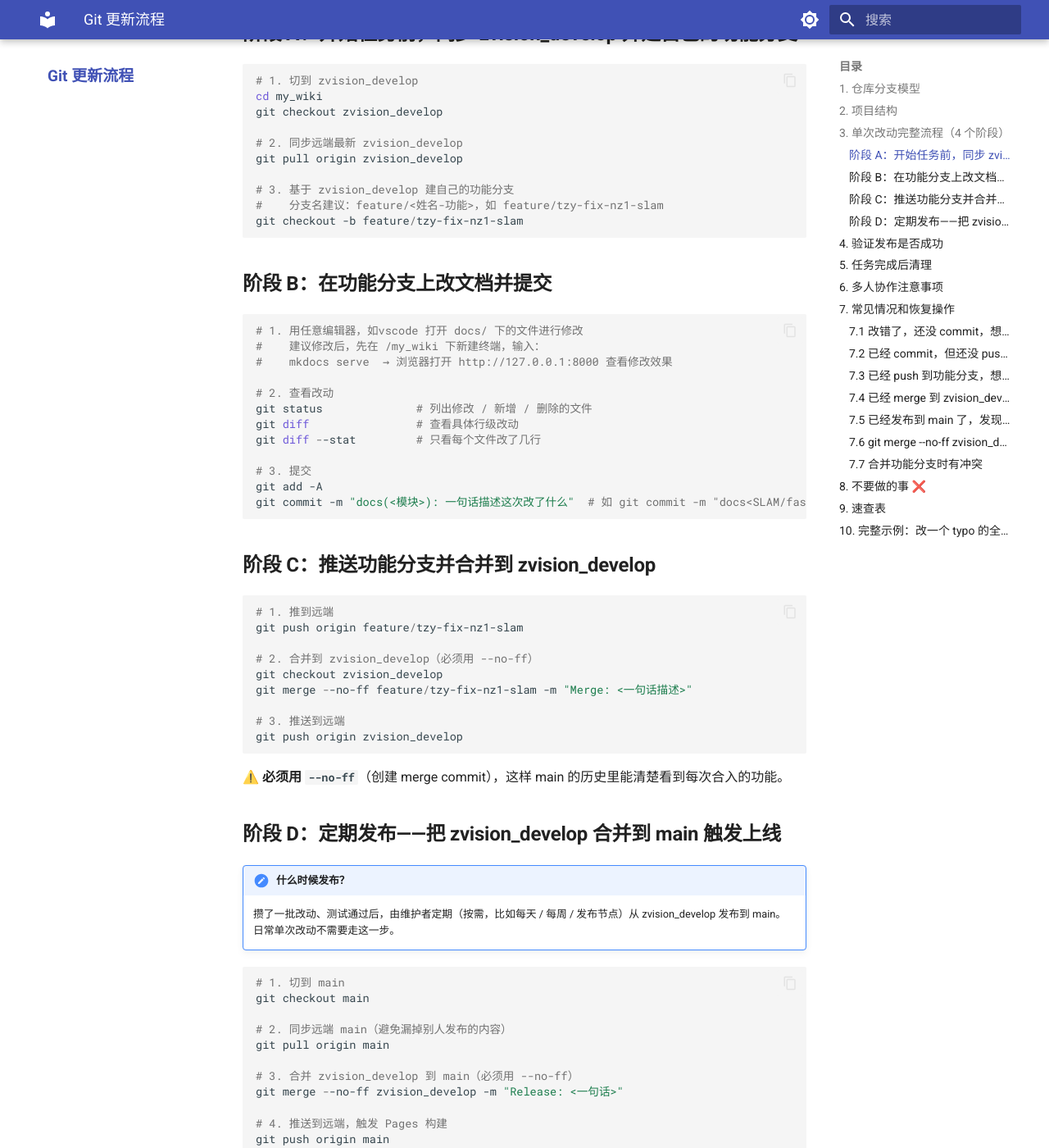
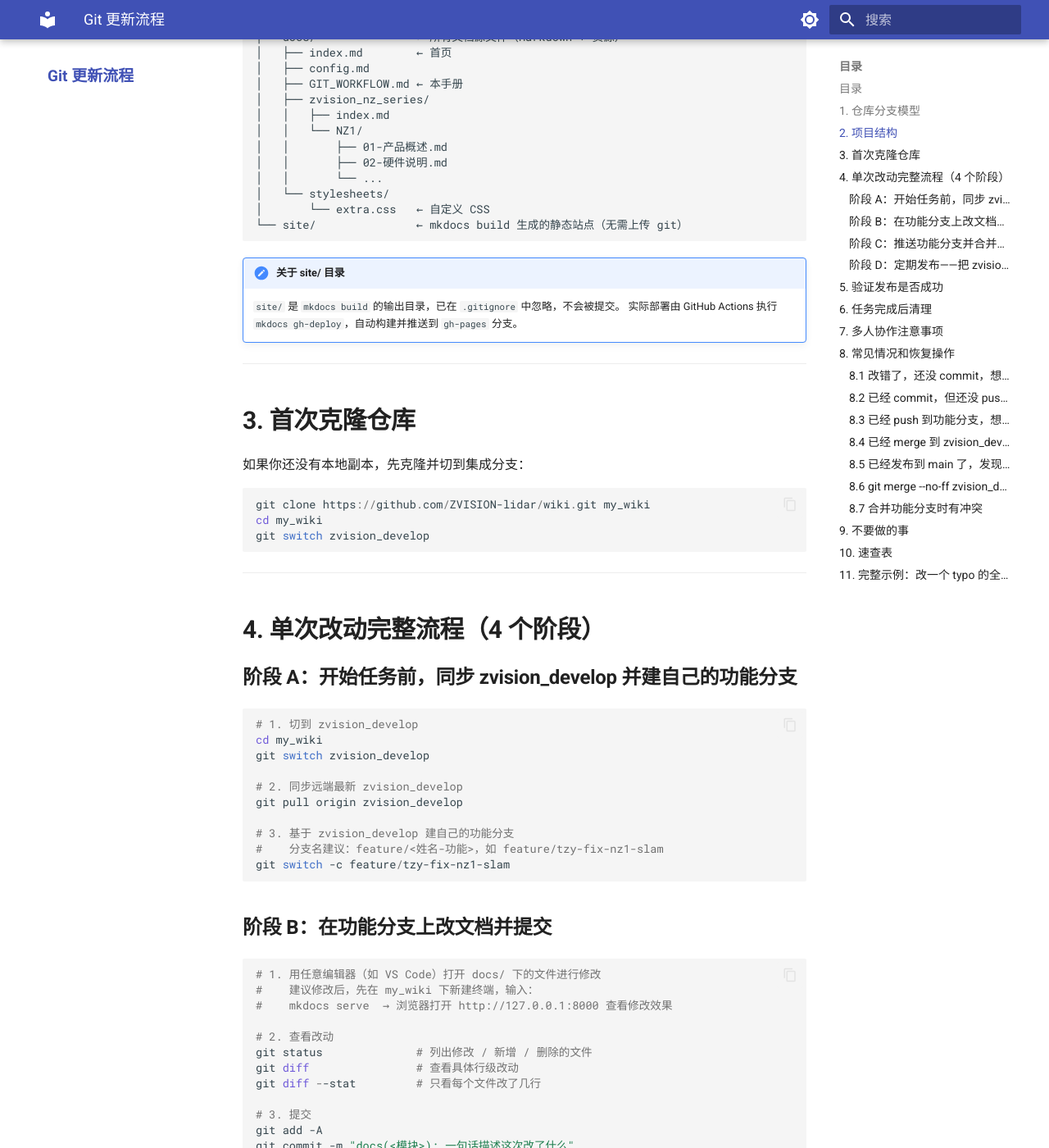
Before and after one commit to ZVISION-lidar/wiki, an MkDocs documentation site: the page built from docs/GIT_WORKFLOW.md, in a window 1280 px wide and 1400 px high, scrolled down 1453 px. Shown: the whole window at 82% size. Built offline with MkDocs 1.6.1 and Material for MkDocs 9.7.7, drawn with Linux system fonts in a browser that asks for light colours; some of the changed text lies outside the part shown.

Commit message:
update doc

````diff
--- a/docs/GIT_WORKFLOW.md
+++ b/docs/GIT_WORKFLOW.md
@@ -1,7 +1,23 @@
 # ZVISION Wiki Git 操作手册
 
-> 适用仓库：`https://github.com/ZVISION-lidar/wiki.git`（公开仓库）
-> GitHub Pages 部署：push main → GitHub Actions 自动构建 → `mkdocs gh-deploy` 推送 `gh-pages` 分支上线
+> **适用仓库**：<https://github.com/ZVISION-lidar/wiki.git>（公开仓库）
+> **部署方式**：push `main` → GitHub Actions 自动构建 → `mkdocs gh-deploy` 推送 `gh-pages` 分支上线
+
+---
+
+## 目录
+
+- [1. 仓库分支模型](#1-仓库分支模型)
+- [2. 项目结构](#2-项目结构)
+- [3. 首次克隆仓库](#3-首次克隆仓库)
+- [4. 单次改动完整流程（4 个阶段）](#4-单次改动完整流程4-个阶段)
+- [5. 验证发布是否成功](#5-验证发布是否成功)
+- [6. 任务完成后清理](#6-任务完成后清理)
+- [7. 多人协作注意事项](#7-多人协作注意事项)
+- [8. 常见情况和恢复操作](#8-常见情况和恢复操作)
+- [9. 不要做的事](#9-不要做的事)
+- [10. 速查表](#10-速查表)
+- [11. 完整示例：改一个 typo 的全过程](#11-完整示例改一个-typo-的全过程)
 
 ---
 
@@ -11,11 +27,12 @@
 |---|---|---|
 | `main` | 线上发布分支 | ✅ 触发，push 后 1–3 分钟生效 |
 | `zvision_develop` | 集成分支，所有功能分支合并到这里 | ❌ 不触发 |
-| `feature/<名字>` | 你的个人功能分支，基于 zvision_develop 建 | ❌ 不触发 |
+| `feature/<名字>` | 个人功能分支，基于 `zvision_develop` 创建 | ❌ 不触发 |
 
 **核心规则：**
 
 - ❌ **永远不要直接在 `main` 上 commit**
+- ❌ **永远不要直接在 `zvision_develop` 上 commit**
 - ✅ 改动流程：从 `zvision_develop` 拉 `feature/<名字>` → 在 feature 上改 → push → 合并到 `zvision_develop` → 测试稳定后从 `zvision_develop` 发布到 `main`
 
 ---
@@ -46,28 +63,40 @@
 
 ---
 
-## 3. 单次改动完整流程（4 个阶段）
+## 3. 首次克隆仓库
+
+如果你还没有本地副本，先克隆并切到集成分支：
+
+```powershell
+git clone https://github.com/ZVISION-lidar/wiki.git my_wiki
+cd my_wiki
+git switch zvision_develop
+```
+
+---
+
+## 4. 单次改动完整流程（4 个阶段）
 
 ### 阶段 A：开始任务前，同步 zvision_develop 并建自己的功能分支
 
 ```powershell
 # 1. 切到 zvision_develop
 cd my_wiki
-git checkout zvision_develop
+git switch zvision_develop
 
 # 2. 同步远端最新 zvision_develop
 git pull origin zvision_develop
 
 # 3. 基于 zvision_develop 建自己的功能分支
 #    分支名建议：feature/<姓名-功能>，如 feature/tzy-fix-nz1-slam
-git checkout -b feature/tzy-fix-nz1-slam
+git switch -c feature/tzy-fix-nz1-slam
 ```
 
 ### 阶段 B：在功能分支上改文档并提交
 
 ```powershell
-# 1. 用任意编辑器，如vscode 打开 docs/ 下的文件进行修改
-#    建议修改后，先在 /my_wiki 下新建终端，输入：
+# 1. 用任意编辑器（如 VS Code）打开 docs/ 下的文件进行修改
+#    建议修改后，先在 my_wiki 下新建终端，输入：
 #    mkdocs serve  → 浏览器打开 http://127.0.0.1:8000 查看修改效果
 
 # 2. 查看改动
@@ -77,9 +106,9 @@
 
 # 3. 提交
 git add -A
-git commit -m "docs(<模块>): 一句话描述这次改了什么"  # 如 git commit -m "docs<SLAM/fastlio2>: 增加使用说明"
+git commit -m "docs(<模块>): 一句话描述这次改了什么"
+# 示例：git commit -m "docs(SLAM/fastlio2): 增加使用说明"
 ```
-
 
 ### 阶段 C：推送功能分支并合并到 zvision_develop
 
@@ -88,24 +117,25 @@
 git push origin feature/tzy-fix-nz1-slam
 
 # 2. 合并到 zvision_develop（必须用 --no-ff）
-git checkout zvision_develop
+git switch zvision_develop
 git merge --no-ff feature/tzy-fix-nz1-slam -m "Merge: <一句话描述>"
 
 # 3. 推送到远端
 git push origin zvision_develop
 ```
 
-⚠️ **必须用 `--no-ff`**（创建 merge commit），这样 main 的历史里能清楚看到每次合入的功能。
+!!! warning "必须用 --no-ff"
+    创建 merge commit，这样 `main` 的历史里能清楚看到每次合入的功能。
 
 ### 阶段 D：定期发布——把 zvision_develop 合并到 main 触发上线
 
 !!! note "什么时候发布？"
-    攒了一批改动、测试通过后，由维护者定期（按需，比如每天 / 每周 / 发布节点）从 zvision_develop 发布到 main。
+    攒了一批改动、测试通过后，由维护者定期（按需，比如每天 / 每周 / 发布节点）从 `zvision_develop` 发布到 `main`。
     日常单次改动不需要走这一步。
 
 ```powershell
 # 1. 切到 main
-git checkout main
+git switch main
 
 # 2. 同步远端 main（避免漏掉别人发布的内容）
 git pull origin main
@@ -117,28 +147,29 @@
 git push origin main
 
 # 5. 切回 zvision_develop 继续工作
-git checkout zvision_develop
+git switch zvision_develop
 ```
 
-⚠️ **必须用 `--no-ff`**（创建 merge commit），让 `main` 历史里能看到每次发布的合并节点，避免 fast-forward 失败。
+!!! warning "必须用 --no-ff"
+    创建 merge commit，让 `main` 历史里能看到每次发布的合并节点，避免 fast-forward 失败。
 
 ---
 
-## 4. 验证发布是否成功
+## 5. 验证发布是否成功
 
-push `main` 后 1–3 分钟，访问下面链接刷新（**Ctrl+F5 强刷新**避开浏览器缓存）：
+push `main` 后 1–3 分钟，访问下面链接并刷新（**Ctrl+F5 强刷新**避开浏览器缓存）：
 
-- 🔗 https://zvision-lidar.github.io/wiki/
+- 🔗 <https://zvision-lidar.github.io/wiki/>
 
 也可以在 GitHub 仓库页 → **Actions** 标签查看构建是否成功（绿勾 ✅ = 已上线）。
 
 ---
 
-## 5. 任务完成后清理
+## 6. 任务完成后清理
 
 ```powershell
 # 1. 切回 zvision_develop（确保在 zvision_develop 上）
-git checkout zvision_develop
+git switch zvision_develop
 
 # 2. 删除本地功能分支
 git branch -d feature/tzy-fix-nz1-slam
@@ -148,25 +179,25 @@
 
 # 4. 开始下一个任务
 git pull origin zvision_develop
-git checkout -b feature/tzy-add-faq
+git switch -c feature/tzy-add-faq
 ```
 
 ---
 
-## 6. 多人协作注意事项
+## 7. 多人协作注意事项
 
 | 场景 | 做法 |
 |---|---|
-| 每次新任务 | 先 `git checkout zvision_develop && git pull` 再新建 `feature/<名字>` |
+| 每次新任务 | 先 `git switch zvision_develop && git pull` 再新建 `feature/<名字>` |
 | 多人同时改同一文件 | 先协商或错开时间，或拆成不同功能分支 |
 | 提交后发现还有问题 | 直接再 commit + push 覆盖 |
-| 功能分支合并有冲突 | 在本地 rebase 或 merge，解决冲突后 force push |
+| 功能分支合并有冲突 | 在本地 rebase 到最新 `zvision_develop`，解决冲突后用 `git push --force-with-lease`（比 `-f` 安全，若远端已被别人更新会拒绝推送） |
 
 ---
 
-## 7. 常见情况和恢复操作
+## 8. 常见情况和恢复操作
 
-### 7.1 改错了，还没 commit，想撤销
+### 8.1 改错了，还没 commit，想撤销
 
 ```bash
 git status                           # 看哪些文件被改了
@@ -174,7 +205,7 @@
 git restore .                        # 撤销当前目录所有改动（慎用！）
 ```
 
-### 7.2 已经 commit，但还没 push，想撤销最后一次 commit
+### 8.2 已经 commit，但还没 push，想撤销最后一次 commit
 
 ```bash
 git reset --soft HEAD~1              # 撤销 commit，改动保留在暂存区
@@ -182,24 +213,24 @@
 git reset HEAD~1                     # 撤销 commit，改动保留在工作区（更常用）
 ```
 
-### 7.3 已经 push 到功能分支，想撤销
+### 8.3 已经 push 到功能分支，想撤销
 
 修改后再 commit + push 一次即可。
 不要用 `git push -f`，除非确认没人在用这个分支。
 
-### 7.4 已经 merge 到 zvision_develop 了，想撤销
+### 8.4 已经 merge 到 zvision_develop 了，想撤销
 
-**最安全的做法**：新开一个 feature 分支修复，或者在 zvision_develop 上直接 commit 修复。
+**最安全的做法**：新开一个 feature 分支修复，或者在 `zvision_develop` 上直接 commit 修复。
 **不要**用 `git reset` + `git push -f zvision_develop`，会破坏历史。
 
-### 7.5 已经发布到 main 了，发现内容不对
+### 8.5 已经发布到 main 了，发现内容不对
 
-**最安全的做法**：重新改一遍 → 走完整流程修复 → 等下次发布到 main。
+**最安全的做法**：重新改一遍 → 走完整流程修复 → 等下次发布到 `main`。
 **不要**用 `git reset` + `git push -f main`，会破坏历史。
 
-### 7.6 `git merge --no-ff zvision_develop` 发布到 main 时报冲突
+### 8.6 `git merge --no-ff zvision_develop` 发布到 main 时报冲突
 
-理论上不会，因为 `main` 永远是 `zvision_develop` 的子集。如果真发生，多半是 `main` 上意外有了别的提交：
+正常情况下不会发生，因为 `main` 应该是 `zvision_develop` 的子集。如果真发生，多半是 `main` 上意外有了别的提交（有人违反了「不在 main 上直接 commit」的规则）：
 
 ```bash
 git status                           # 看冲突文件
@@ -211,11 +242,11 @@
 
 冲突复杂搞不定就找维护者帮忙。
 
-### 7.7 合并功能分支时有冲突
+### 8.7 合并功能分支时有冲突
 
 ```bash
 # 切到你的功能分支
-git checkout feature/tzy-fix-nz1-slam
+git switch feature/tzy-fix-nz1-slam
 
 # rebase 到最新 zvision_develop
 git fetch origin
@@ -242,13 +273,13 @@
 
 ---
 
-## 9. 速查表
+## 10. 速查表
 
 | 想做什么 | 命令 |
 |---|---|
-| 同步 zvision_develop | `git checkout zvision_develop && git pull origin zvision_develop` |
-| 新建功能分支 | `git checkout -b feature/<名字>` |
-| 切换分支 | `git checkout <分支名>` |
+| 同步 zvision_develop | `git switch zvision_develop && git pull origin zvision_develop` |
+| 新建功能分支 | `git switch -c feature/<名字>` |
+| 切换分支 | `git switch <分支名>` |
 | 当前是哪个分支 | `git branch --show-current` |
 | 看当前改了什么 | `git status` |
 | 看具体行级改动 | `git diff` |
@@ -257,22 +288,22 @@
 | 推送到远端 | `git push origin <分支名>` |
 | 删除本地分支 | `git branch -d <分支名>` |
 | 删除远端分支 | `git push origin --delete <分支名>` |
-| 发布到 main | `git checkout main && git pull && git merge --no-ff zvision_develop && git push` |
+| 发布到 main | `git switch main && git pull && git merge --no-ff zvision_develop && git push` |
 | 拉取远端最新 | `git pull origin <分支>` |
 | 本地预览网站 | `mkdocs serve` |
 
 ---
 
-## 10. 完整示例：改一个 typo 的全过程
+## 11. 完整示例：改一个 typo 的全过程
 
-假设要把 `01-产品概述.md` 里 "NZ1 系列" 改成 "NZ1 系列产品"：
+假设要把 `01-产品概述.md` 里「NZ1 系列」改成「NZ1 系列产品」：
 
 ```powershell
 # 阶段 A：建功能分支
 cd my_wiki
-git checkout zvision_develop
+git switch zvision_develop
 git pull origin zvision_develop
-git checkout -b feature/tzy-fix-nz1-title
+git switch -c feature/tzy-fix-nz1-title
 
 # 阶段 B：改文档 + 提交
 # 用 VS Code / Cursor 编辑 docs/zvision_nz_series/NZ1/01-产品概述.md
@@ -282,18 +313,18 @@
 
 # 阶段 C：推到远端 + 合并到 zvision_develop
 git push origin feature/tzy-fix-nz1-title
-git checkout zvision_develop
+git switch zvision_develop
 git merge --no-ff feature/tzy-fix-nz1-title -m "Merge: fix nz1 title typo"
 git push origin zvision_develop
 
 # 阶段 D（定期发布时由维护者执行）：发布到 main
-git checkout main
+git switch main
 git pull origin main
 git merge --no-ff zvision_develop -m "Release: typo fix in NZ1 product overview"
 git push origin main
-git checkout zvision_develop
+git switch zvision_develop
 
-# 1-3 分钟后访问 https://zvision-lidar.github.io/wiki/ 验证（Ctrl+F5）
+# 1–3 分钟后访问 https://zvision-lidar.github.io/wiki/ 验证（Ctrl+F5）
 
 # 清理
 git branch -d feature/tzy-fix-nz1-title
````
Also changed, not shown: other parts of docs/GIT_WORKFLOW.md (+2 -2 lines).
